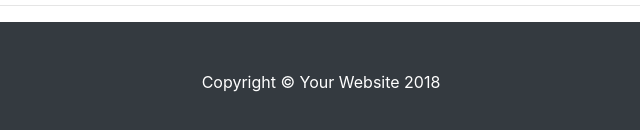
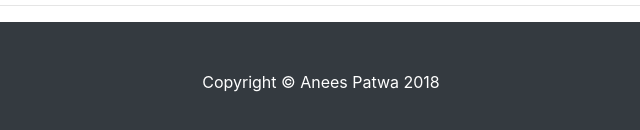
Before and after one commit to anees-patwa/anees-patwa.github.io, a website: page index.html in a window 1280 px wide. Shown: the part 1262-1392 px from the top of the page, 319-959 px from the left. Drawn offline with Linux system fonts and the light colour scheme.

Commit message:
added copyright

```diff
--- a/index.html
+++ b/index.html
@@ -201,7 +201,7 @@
   <!-- Footer -->
   <footer class="py-5 bg-dark">
     <div class="container">
-      <p class="m-0 text-center text-white">Copyright &copy; Your Website 2018</p>
+      <p class="m-0 text-center text-white">Copyright &copy; Anees Patwa 2018</p>
     </div>
     <!-- /.container -->
   </footer>
```
